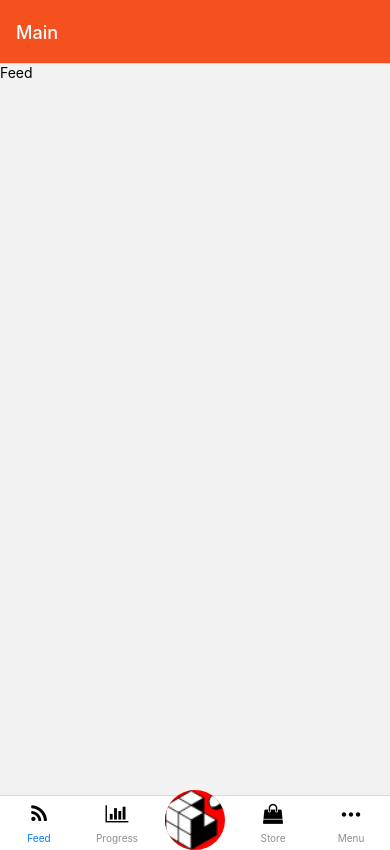
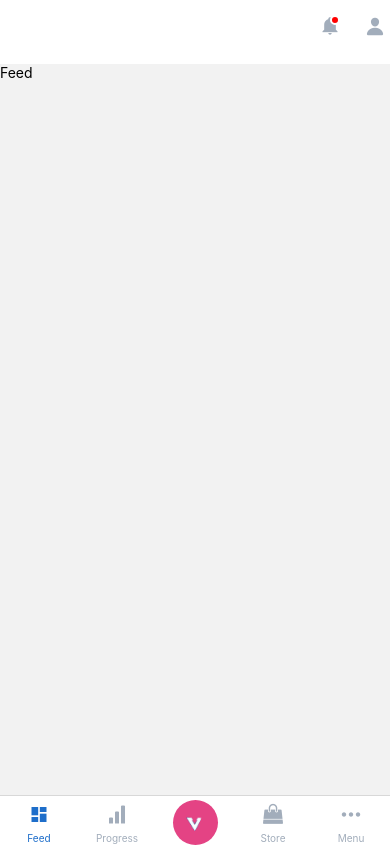
Before and after one commit to robertgarofalo/react-native-RaMotion-mockup, a React Native app: screen / in a window 390 px wide. Built offline with nearby package versions, Linux system fonts and the light colour scheme.

Commit message:
add header right bell and profile icons

```diff
--- a/App.js
+++ b/App.js
@@ -10,6 +10,8 @@ import { createBottomTabNavigator } from '@react-navigation/bottom-tabs'
 // RN vector icons
 import FAIcon from 'react-native-vector-icons/FontAwesome'
 import EntypoIcon from 'react-native-vector-icons/Entypo'
+import MCIcon from 'react-native-vector-icons/MaterialCommunityIcons'
+import Ionicon from 'react-native-vector-icons/Ionicons'
 
 // SCREENS
 import Feed from './screens/main/Feed';
@@ -40,32 +42,51 @@ function getHeaderTitle(route){
 
 // Tab Navigator
 const Tab = createBottomTabNavigator()
+
+// tab bar active / inactive colors
+const activeColor = '#1e6eca'
+const inactiveColor = '#a2adbb'
+
 function HomeScreen({ navigation, route }){
+  const routeName = getHeaderTitle(route)
+
   return (
     <Tab.Navigator screenOptions={{
-      headerShown: false
+      headerShown: false,
+      tabBarActiveTintColor: activeColor,
+      tabBarInactiveTintColor: inactiveColor
     }} >
       <Tab.Screen name="Feed" component={Feed} options={{
-      tabBarIcon: () =>  <FAIcon name='feed' size={20} />
+      tabBarIcon: ({ focused }) =>
+      <MCIcon
+      name='view-dashboard'
+      size={20}
+      color={focused ? activeColor : inactiveColor}
+      />
       }}/>
       <Tab.Screen name="Progress" component={Progress}
       options={{
-      tabBarIcon: () =>  <FAIcon name='bar-chart' size={20} />
+      tabBarIcon: ({ focused }) =>  <EntypoIcon name='bar-graph' size={20} color={focused ? activeColor : inactiveColor}/>
       }}
       />
       <Tab.Screen name="Null" component={EmptyScreen}
       options={{
         tabBarLabel:() => { return null},
-        tabBarIcon: () =>  <Image
-        style={{ width: 60, height: 60, backgroundColor: 'red', borderRadius: 50,}}
-        source={require('./assets/favicon.png')}
+        tabBarIcon: () =>
+        <>
+        <View style={styles.tabBar.mainButton}>
+          <Image
+        style={styles.tabBar.mainButtonImage}
+        source={require('./assets/v2.png')}
         />
+        </View>
+        </>
       }}/>
       <Tab.Screen name="Store" component={Store} options={{
-      tabBarIcon: () =>  <FAIcon name='shopping-bag' size={20} />
+      tabBarIcon: ({ focused }) =>  <FAIcon name='shopping-bag' size={20} color={focused ? activeColor : inactiveColor}/>
       }}/>
       <Tab.Screen name="Menu" component={Menu} options={{
-      tabBarIcon: () =>  <EntypoIcon name='dots-three-horizontal' size={20} />
+      tabBarIcon: ({ focused }) =>  <EntypoIcon name='dots-three-horizontal' size={20} color={focused ? activeColor : inactiveColor}/>
       }}/>
 
     </Tab.Navigator>
@@ -79,18 +100,29 @@ function App() {
     <NavigationContainer>
       <Stack.Navigator initialRouteName='Home'
       screenOptions={{
-          headerStyle: {
-            backgroundColor: '#f4511e'
-          },
-          headerTintColor: '#fff',
-          headerTitleStyle: {
-          }
       }}>
         <Stack.Screen
         name="Home"
         component={HomeScreen}
         options={({route, navigation}) => ({
-          headerTitle: getHeaderTitle(route),
+          headerShadowVisible: false,
+          headerTitle: '',
+          headerRight: () =>
+          <View style={styles.headerRight}>
+              <View>
+                <MCIcon
+                name='bell'
+                size={20}
+                color={inactiveColor}
+                />
+                <View style={styles.bellBadge} />
+            </View>
+            <Ionicon
+              name='person'
+              size={20}
+              color={inactiveColor}
+              />
+            </View>
           })}/>
         {/* <Stack.Screen name="Details" component={DetailsScreen} options={({ route }) => ({title: route.params.productName})} initialParams={{initialId: 99}}/> */}
         {/* <Stack.Screen name="Create Post" component={CreatePost} /> */}
@@ -106,6 +138,42 @@ const styles = StyleSheet.create({
     alignItems: 'center',
     justifyContent: 'center',
   },
+  headerRight: {
+    flexDirection: 'row',
+    width: 65,
+    height: 25,
+    marginRight: 5,
+    marginBottom: 10,
+    justifyContent: 'space-between'
+  },
+  bellBadge: {
+    width: 10,
+    height: 10,
+    borderRadius: 50,
+    borderColor: '#fff',
+    borderStyle: 'solid',
+    borderWidth: 2,
+    backgroundColor: 'red',
+    position: 'absolute',
+    top: 0,
+    right: 0,
+  },
+  tabBar: {
+    mainButton: {
+      backgroundColor: '#e44384',
+      width: 45,
+      height: 45,
+      marginTop: 5,
+      borderRadius: 50,
+      alignItems: 'center',
+      justifyContent: 'center',
+      paddingTop: 5,
+    },
+    mainButtonImage: {
+      width: 18,
+      height: 18
+    }
+  }
 });
 
 
```
Also changed, not shown: assets/v2.png (added).
